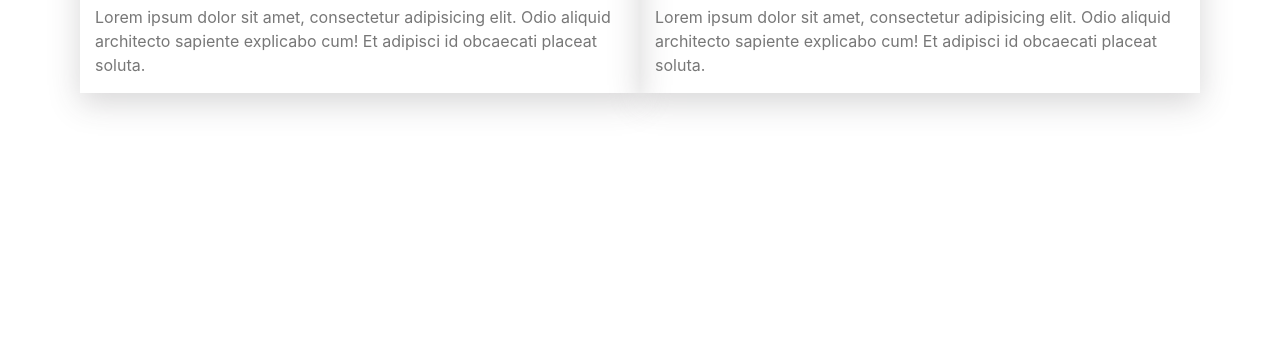
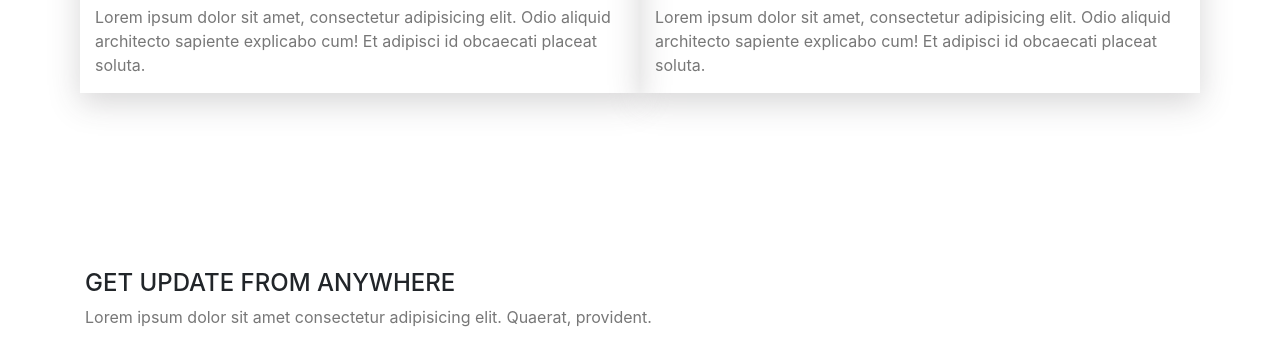
Before and after one commit to osidekyle/Portfolio-Website, a plain HTML site: page index.html in a window 1280 px wide. Shown: the part 3850-4195 px from the top of the page. Before the commit the page ends 4119 px from the top, so only its background shows below. Drawn offline with nearby package versions, Linux system fonts and the light colour scheme; files whose address does not match are found by name.

Commit message:
start subscribe area

```diff
--- a/index.html
+++ b/index.html
@@ -424,6 +424,20 @@
 
 
     <!--=============================================End About Client Section===============================-->
+    <!--==============================================Start Subscribe Section=======================================-->
+    <section class="subscribe-us-area">
+      <div class="container subscribee">
+        <div class="row">
+          <div class="col-lg-12 tex-center subscribe-title">
+            <h4 class="text-uppercase">
+              Get Update  from Anywhere
+            </h4>
+            <p class="para">Lorem ipsum dolor sit amet consectetur adipisicing elit. Quaerat, provident.</p>
+          </div>
+        </div>
+      </div>
+    </section>
+    <!--==============================================End Subscribe Section=======================================-->
   </main>
     <!--===========================================End Main Area========================================-->
 
```
